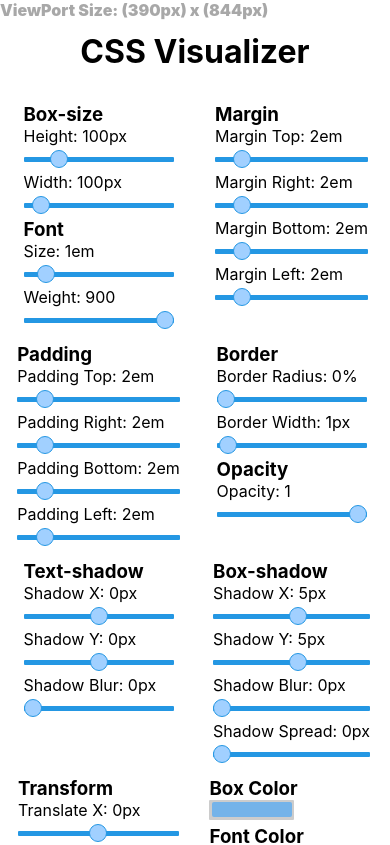
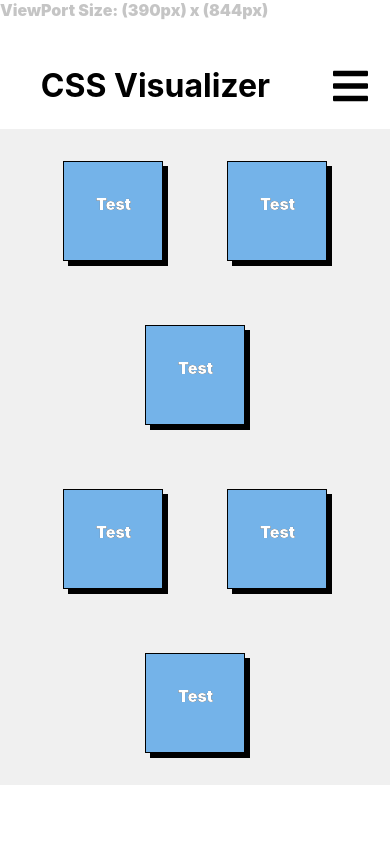
Before and after one commit to cjfaquino/react-css-visualizer, a React (Create React App) app: page / in a window 390 px wide. Shown: the top 845 px of the page. Built offline with nearby package versions, Linux system fonts and the light colour scheme.

Commit message:
create navbar

```diff
--- a/package.json
+++ b/package.json
@@ -4,6 +4,9 @@
   "version": "0.1.0",
   "private": true,
   "dependencies": {
+    "@fortawesome/fontawesome-svg-core": "^1.2.32",
+    "@fortawesome/free-solid-svg-icons": "^5.15.1",
+    "@fortawesome/react-fontawesome": "^0.1.11",
     "@testing-library/jest-dom": "^4.2.4",
     "@testing-library/react": "^9.5.0",
     "@testing-library/user-event": "^7.2.1",
--- a/src/App.css
+++ b/src/App.css
@@ -9,9 +9,13 @@
 
 h1 {
   text-align: center;
-  margin: 1em;
+  margin: 1em 0 1em 0;
 }
 
+h3 {
+  margin-left: -0.25em;
+  margin-bottom: 0.5em;
+}
 .grid {
   display: grid;
   grid-gap: 10px;
@@ -27,9 +31,28 @@ h1 {
   }
 }
 
+@media (max-width: 730px) {
+  .grid {
+    grid-template-columns: repeat(3, 165px);
+    justify-content: center;
+  }
+}
+@media (max-width: 560px) {
+  .grid {
+    grid-template-columns: repeat(2, 165px);
+    justify-content: center;
+  }
+}
+@media (max-width: 360px) {
+  .grid {
+    grid-template-columns: repeat(1, 165px);
+    justify-content: center;
+  }
+}
+
 .windowSizer {
   text-align: center;
-  color: rgb(168, 168, 168);
+  color: rgb(197, 197, 197);
   font-weight: 900;
   position: absolute;
   top: 0;
@@ -58,3 +81,56 @@ h1 {
   overflow: hidden;
   transition: ease-in-out 1000ms;
 }
+
+/* .hide {
+  display: none;
+  opacity: 0;
+} */
+
+.visible {
+  visibility: visible;
+  opacity: 1;
+  transition: opacity 300ms linear;
+}
+/* Fade-Out Effect */
+.hidden {
+  visibility: hidden;
+  opacity: 0;
+  transition: visibility 0s 500ms, opacity 500ms linear;
+}
+
+@media (max-width: 560px) {
+  h1 {
+    margin-top: 1.8em;
+    transform: translateY(0.25em);
+  }
+  .menu {
+    position: absolute;
+    overflow: hidden;
+    z-index: 100;
+    background-color: white;
+    right: 0;
+  }
+
+  .navbar {
+    position: sticky;
+    position: -webkit-sticky;
+    width: 100%;
+    background-color: rgba(255, 255, 255, 0);
+    margin: 0;
+    padding: 0;
+    top: 10px;
+    right: 10px;
+    z-index: 200;
+  }
+
+  .menuIcon {
+    font-size: 2.5em;
+    margin: 0 10px;
+    padding: 0.1em 0.3em 0.1em 0.3em;
+    color: rgb(0, 0, 0);
+    background-color: white;
+    border-radius: 10%;
+    float: right;
+  }
+}
--- a/src/Components/ColorPicker.js
+++ b/src/Components/ColorPicker.js
@@ -25,12 +25,13 @@ function App(props) {
   const color = props.color;
   const styles = {
     color: {
-      width: '80px',
-      height: '15px',
+      width: '100px',
+      height: '20px',
       borderRadius: '2px',
       background: `rgba(${color.r}, ${color.g}, ${color.b}, ${color.a})`,
     },
     swatch: {
+      marginTop: `10px`,
       padding: '.125em',
       background: '#ccc',
       borderRadius: '1px',
--- a/src/Components/Sliders.js
+++ b/src/Components/Sliders.js
@@ -3,8 +3,13 @@ import Boxes from './Boxes';
 import ColorPicker from './ColorPicker';
 import WindowSize from './WindowSize';
 import './slider.css';
+import { FontAwesomeIcon } from '@fortawesome/react-fontawesome';
+import { faBars } from '@fortawesome/free-solid-svg-icons';
 
 function App(props) {
+  // Navbar config
+  const [close, setClose] = useState(true);
+
   //Color Picker config
   // BOX color
   const [color, setColor] = useState({
@@ -166,23 +171,23 @@ function App(props) {
     opacity: `${opacity.value}`,
     color: `rgba(${color3.r}, ${color3.g}, ${color3.b}, ${color3.a})`,
   };
-
   // background style
   const bgStyle = {
     backgroundColor: `rgba(${color2.r}, ${color2.g}, ${color2.b}, ${color2.a})`,
   };
-  return (
-    <div>
-      <WindowSize className="container" />
-      <h1>CSS Visualizer</h1>
-      <div className="sliders grid container">
+
+  const sliderMenu = (
+    <div
+      className={
+        close && window.innerWidth <= 560 ? 'sliders grid container menu hidden' : 'sliders grid container menu visible'
+      }
+    >
       <div>
         <h3>Box-size</h3>
         {size}
         <h3>Font</h3>
         {font}
       </div>
-
       <div>
         <h3>Margin</h3>
         {margin}
@@ -242,7 +247,18 @@ function App(props) {
         </h3>
       </div>
     </div>
+  );
 
+  return (
+    <div>
+      <WindowSize className="container" />
+      <nav className={window.innerWidth <= 560 ? 'navbar' : 'hidden'}>
+        <div className="menuIcon" onClick={() => setClose(!close)}>
+          <FontAwesomeIcon icon={faBars} className="faBars" />
+        </div>
+      </nav>
+      <h1>CSS Visualizer</h1>
+      {sliderMenu}
       <Boxes style={styles} bgStyle={bgStyle} />
     </div>
   );
--- a/src/Components/slider.css
+++ b/src/Components/slider.css
@@ -23,7 +23,7 @@ input[type='range']::-webkit-slider-thumb {
   height: 18px;
   width: 18px;
   border-radius: 25px;
-  background: #a1d0ff;
+  background: #ffffff;
   cursor: pointer;
   -webkit-appearance: none;
   margin-top: -7px;
@@ -47,7 +47,7 @@ input[type='range']::-moz-range-thumb {
   height: 18px;
   width: 18px;
   border-radius: 25px;
-  background: #a1d0ff;
+  background: #ffffff;
   cursor: pointer;
 }
 input[type='range']::-ms-track {
@@ -78,7 +78,7 @@ input[type='range']::-ms-thumb {
   height: 18px;
   width: 18px;
   border-radius: 25px;
-  background: #a1d0ff;
+  background: #ffffff;
   cursor: pointer;
 }
 input[type='range']:focus::-ms-fill-lower {
```
Also changed, not shown: 1 other file (tests, documents, lock files or other folders). Lines whose indentation alone changed are shown as unchanged.
